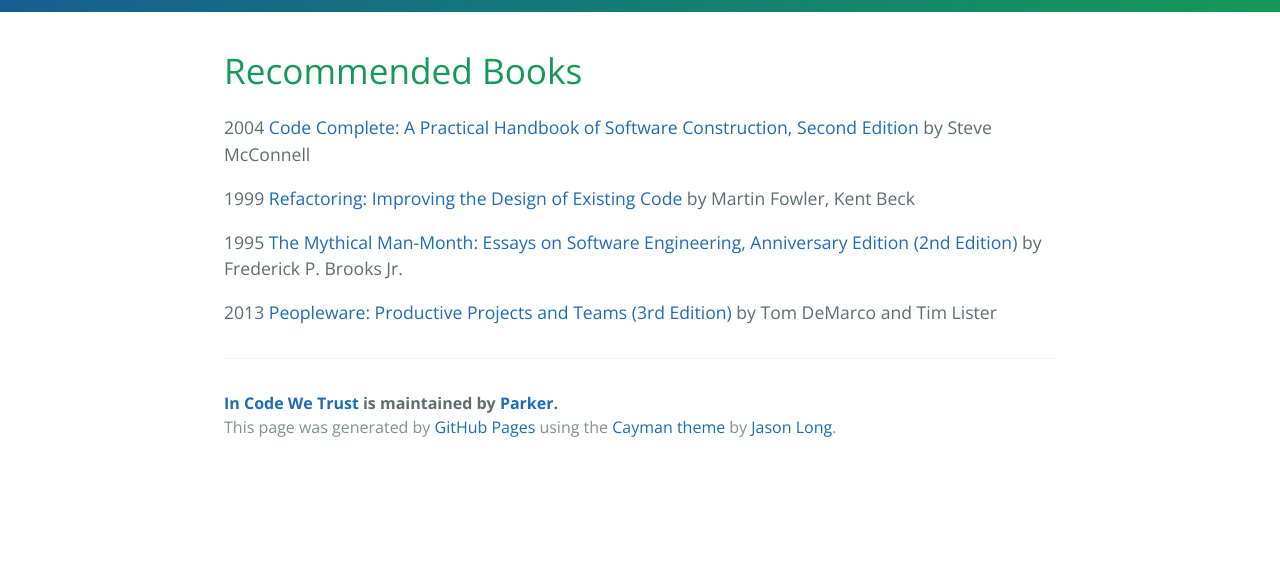
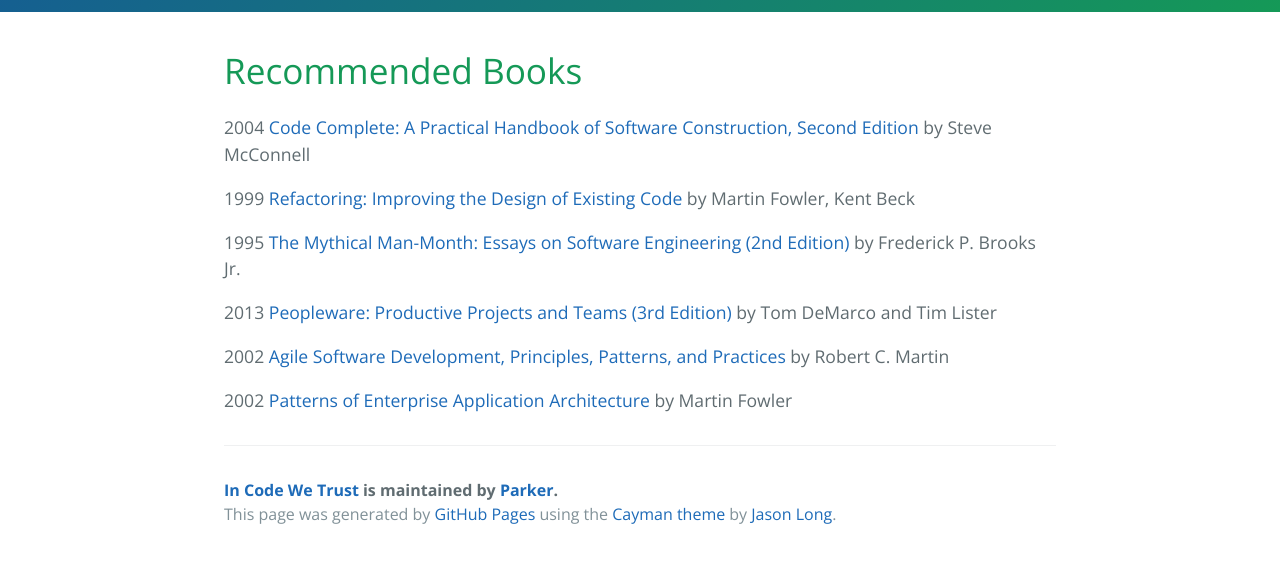
Before and after one commit to parkerwy/parkerwy.github.io, a Jekyll site: the page built from books.markdown, in a window 1280 px wide, cut to the strip 324-887 px from the top of the page. Built offline with Jekyll 4.4.1, drawn with Linux system fonts in a browser that asks for light colours.

Commit message:
Update books.markdown

```diff
--- a/books.markdown
+++ b/books.markdown
@@ -9,7 +9,11 @@
 
 1999 [Refactoring: Improving the Design of Existing Code](https://www.amazon.com/Refactoring-Improving-Design-Existing-Code/dp/0201485672) by Martin Fowler, Kent Beck
 
-1995 [The Mythical Man-Month: Essays on Software Engineering, Anniversary Edition (2nd Edition)](https://www.amazon.com/Mythical-Man-Month-Software-Engineering-Anniversary/dp/0201835959)
+1995 [The Mythical Man-Month: Essays on Software Engineering (2nd Edition)](https://www.amazon.com/Mythical-Man-Month-Software-Engineering-Anniversary/dp/0201835959)
 by Frederick P. Brooks Jr.
 
 2013 [Peopleware: Productive Projects and Teams (3rd Edition)](https://www.amazon.com/Peopleware-Productive-Projects-Teams-3rd/dp/0321934113) by Tom DeMarco and Tim Lister
+
+2002 [Agile Software Development, Principles, Patterns, and Practices](https://www.amazon.com/Software-Development-Principles-Patterns-Practices/dp/0135974445) by Robert C. Martin
+
+2002 [Patterns of Enterprise Application Architecture](https://www.amazon.com/Patterns-Enterprise-Application-Architecture-Martin/dp/0321127420) by Martin Fowler
```
